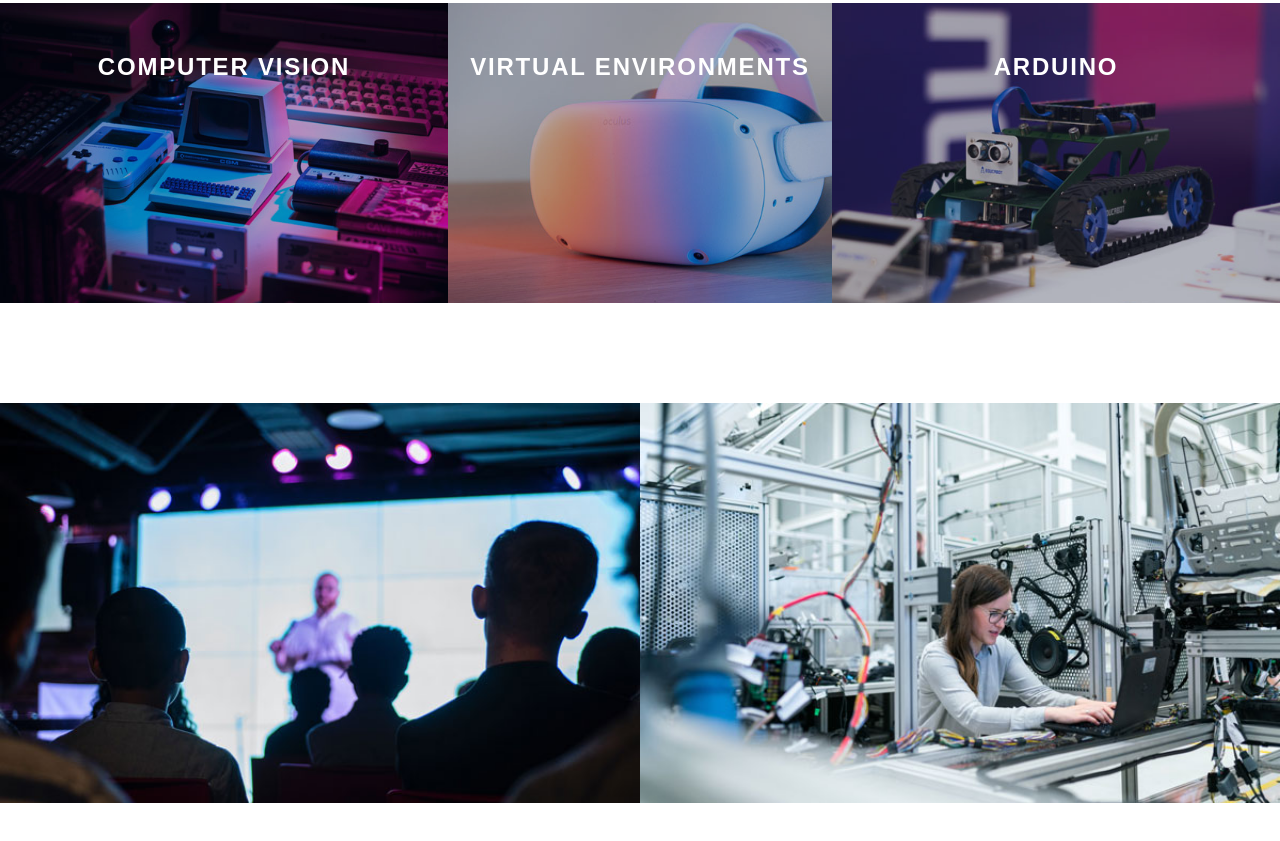
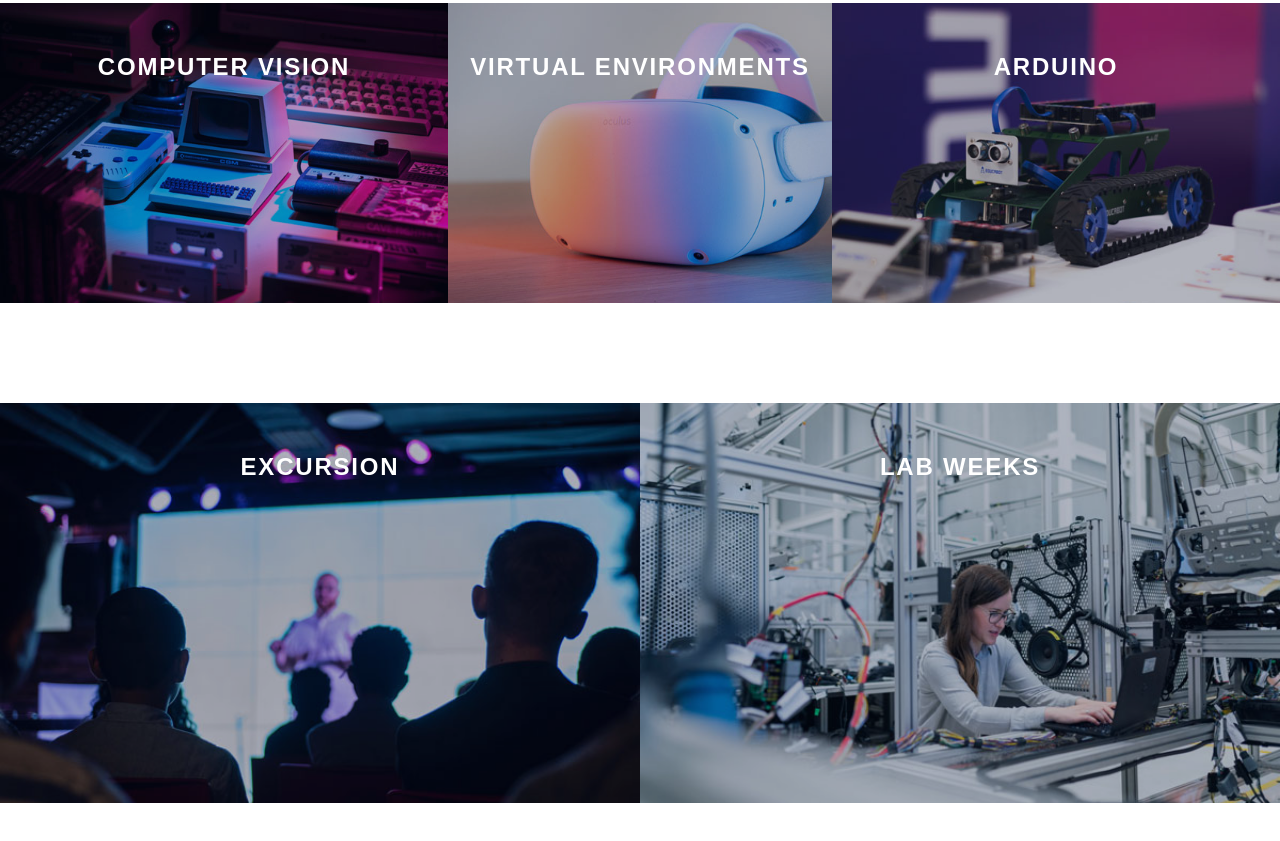
Before and after one commit to YuBauman/HCI-portfolio, a plain HTML site: page index.html in a window 1280 px wide. Shown: the part 1419-2260 px from the top of the page. Drawn offline with Linux system fonts and the light colour scheme; a web font is replaced by a local one.

Commit message:
Add files via upload

```diff
--- a/index.html
+++ b/index.html
@@ -56,10 +56,10 @@
             <div id = "final">
               <div id = "excursion_lab">
                   <div class = "wrapper" style="background-image: url('Pictures/lecture_optimised.jpg');">
-                  <a href = "Excursion.html"><div class = content> <h4>Excursion</h4> </div></a>
+                  <a href = "Excursion.html"><div class = content2> <h4>Excursion</h4> </div></a>
                   </div>
                   <div class = "wrapper" style="background-image: url('Pictures/lab_optimised.jpg');">
-                  <a href = "labweeks.html"><div class = content> <h4>Lab Weeks</h4> </div></a>
+                  <a href = "labweeks.html"><div class = content2> <h4>Lab Weeks</h4> </div></a>
               </div>
               </div>
 
--- a/style.css
+++ b/style.css
@@ -230,7 +230,7 @@ margin: 100px 0;
   text-align: center;
 }
 
-.content {
+.content2 {
     width: 100%;
     height: 100%;
     background: rgba(4, 11, 41, 0.3);
```
